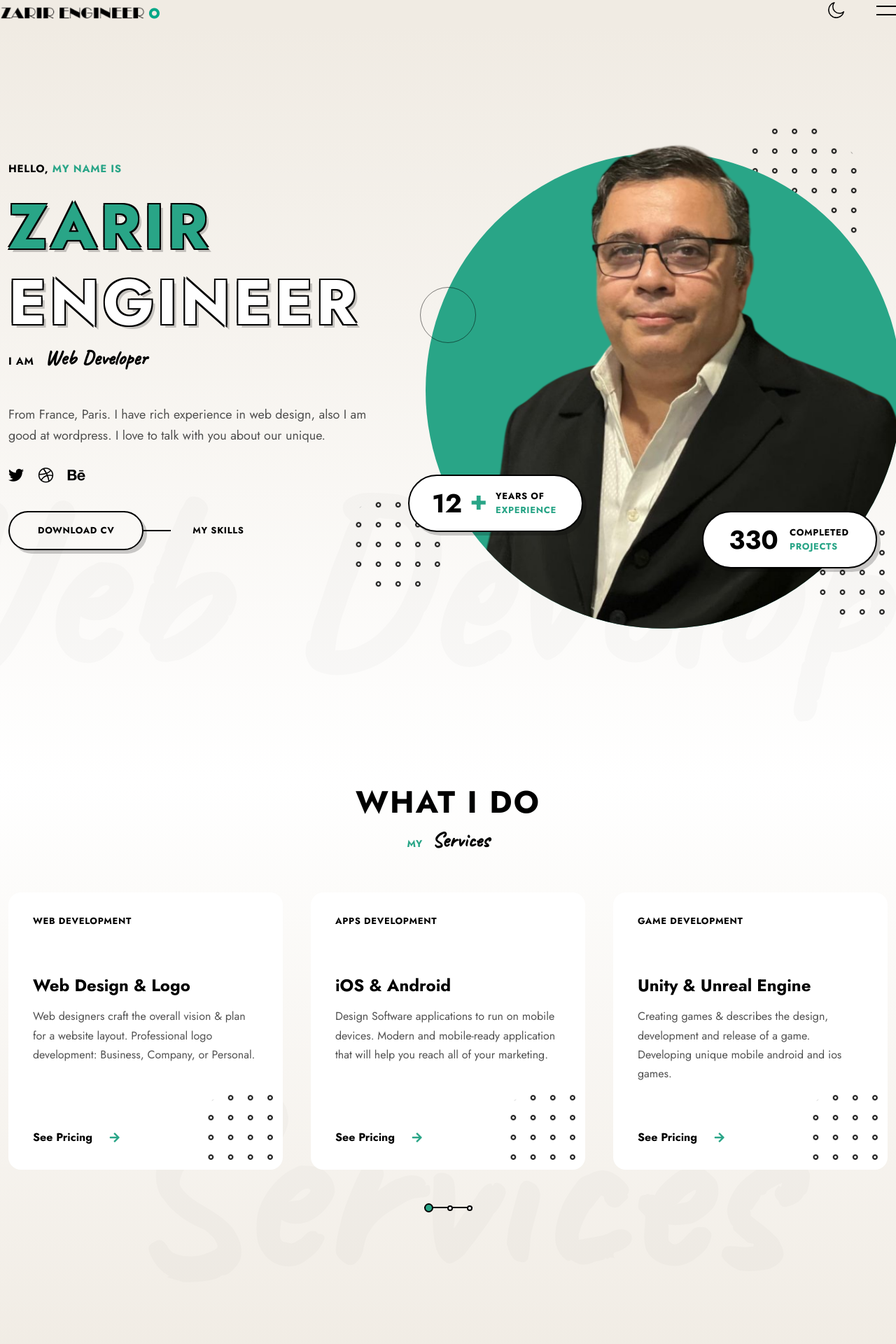
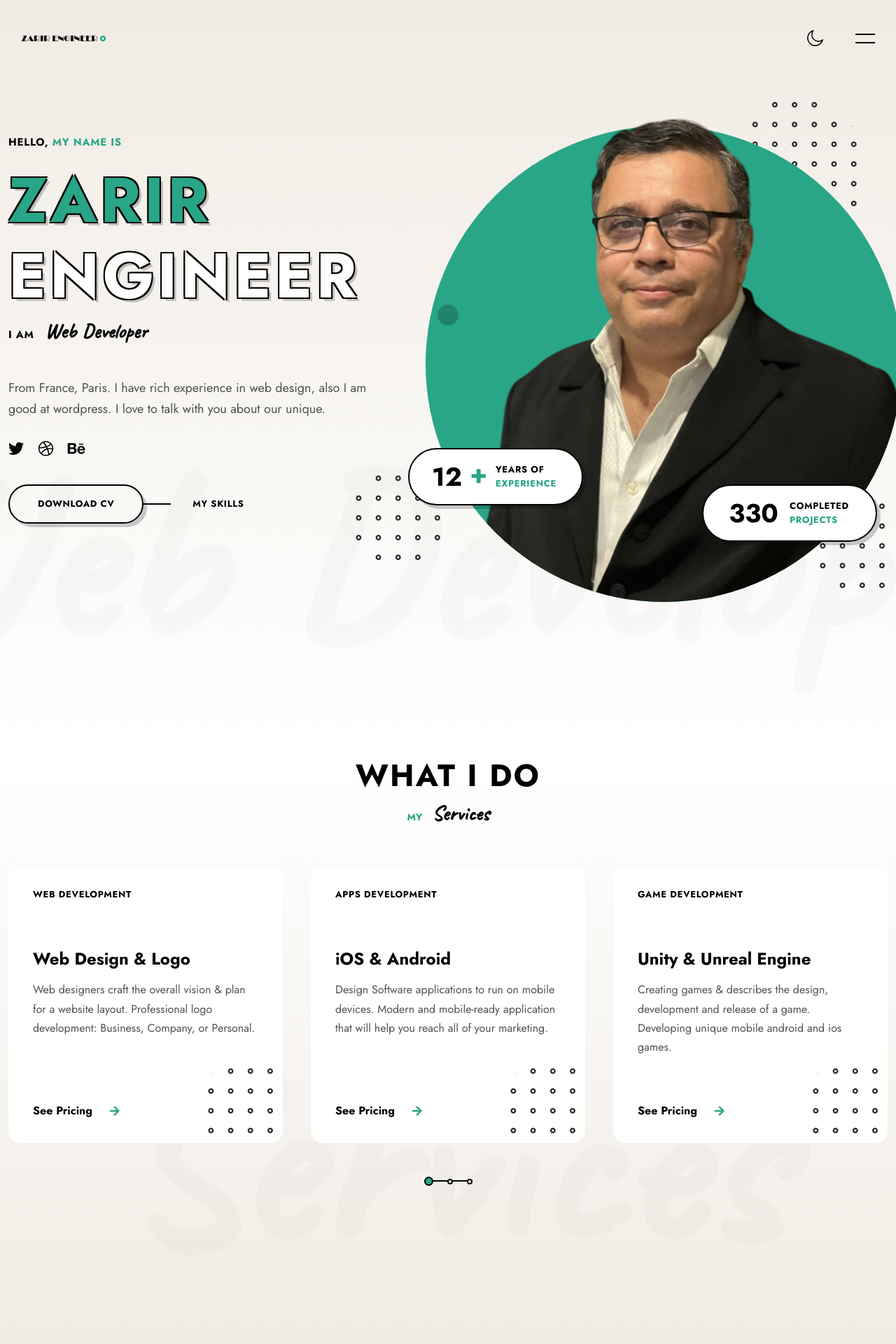
Before and after one commit to zarir-engineer/buildyourhome, a Jekyll site: the page built from index.html, in a window 1280 px wide. Shown: the top 1920 px of the page at 70% size. Built offline with Jekyll 4.4.1, drawn with Linux system fonts in a browser that asks for light colours; the list of posts is cut into pages by our own code.

Commit message:
update base nav header

```diff
--- a/_includes/header.html
+++ b/_includes/header.html
@@ -10,3 +10,5 @@
         </div>
     </div>
 </div>
+
+{% include nav.html %}
--- a/_includes/nav.html
+++ b/_includes/nav.html
@@ -1,5 +1,5 @@
 <!-- Header -->
-<header>
+<header class="header">
     <div class="header__builder">
 <div class="row">
   <div class="col-xs-4 col-sm-4 col-md-4 col-lg-4">
--- a/_layouts/base.html
+++ b/_layouts/base.html
@@ -51,7 +51,6 @@ common-js:
         {% include header.html %}
 
         {% include gtm_body.html %}
-        {% include nav.html %}
 
         {{ content }}
 
```
